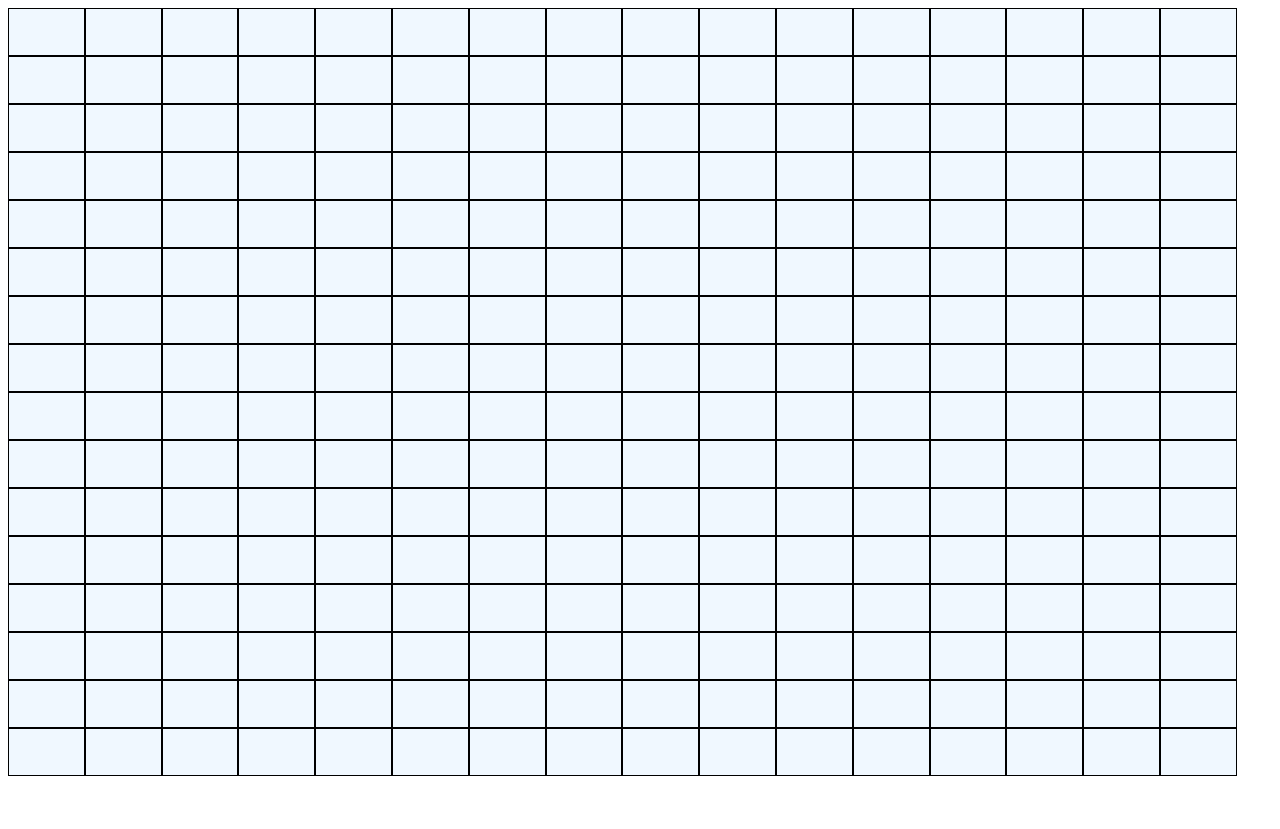
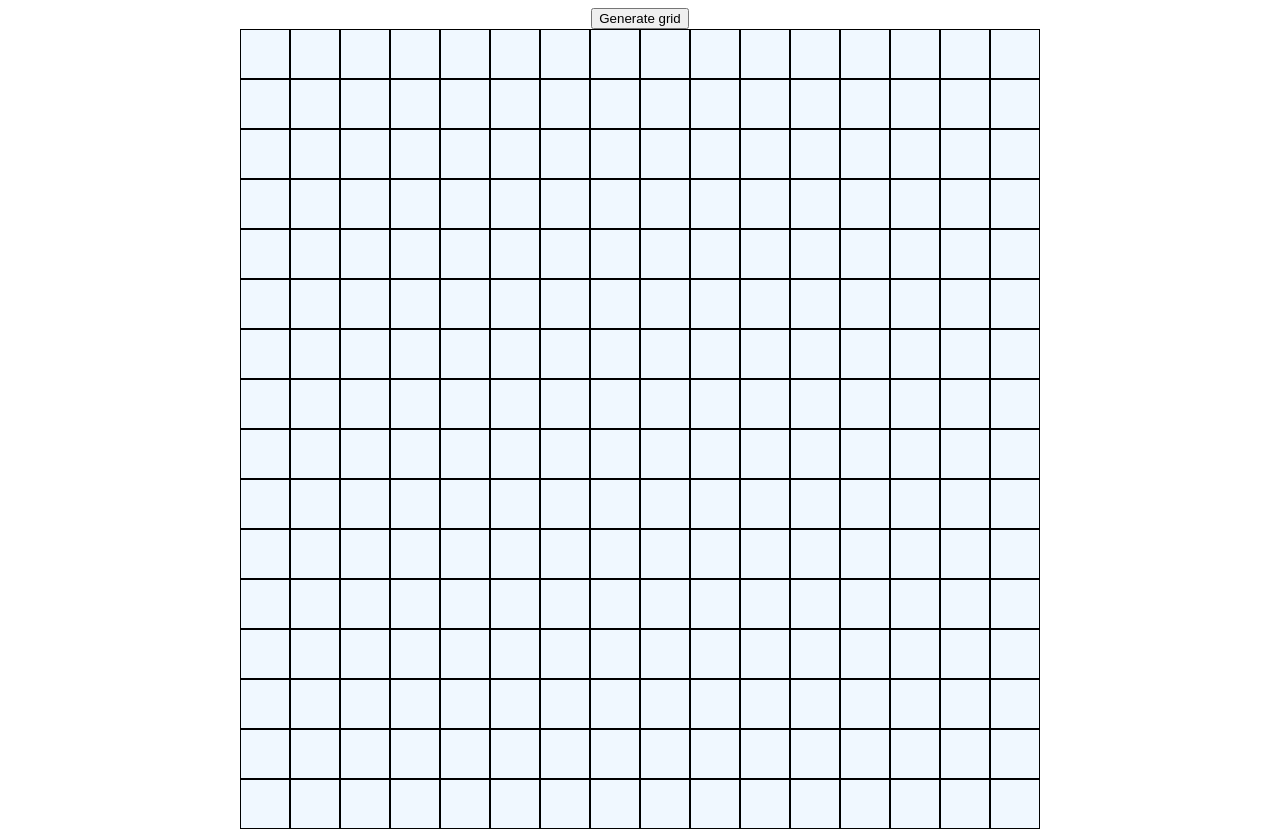
Before and after one commit to kernsinator/etch-a-sketch, a plain HTML site: page index.html in a window 1280 px wide. Drawn offline with Linux system fonts and the light colour scheme.

Commit message:
make grid adapt to user input

```diff
--- a/index.html
+++ b/index.html
@@ -12,6 +12,8 @@
 
 <body>
 
+    <button class="user-input">Generate grid</button>
+
     <div class="container"></div>
 
 </body>
--- a/main.js
+++ b/main.js
@@ -1,14 +1,43 @@
 const container = document.querySelector('.container')
 
-for (let i = 0; i < 256; i++) {
-    let div = document.createElement('div');
-    div.classList.add('cell')
-    container.appendChild(div);
+const defaultGrid = 16;
+let userChoice = 0;
+
+function handleClick(e) {
+    userChoice  = getUserInput();
+    drawGrid(userChoice);
+    userChoice = 0;
 }
 
-function paintCells(event) {
+function getUserInput() {
+    while (!(typeof(userChoice) === "number" && (userChoice > 0 && userChoice <= 100))) {
+        userChoice = +prompt('Enter number of squares per side for new grid: ')
+        return userChoice;
+    }
+
+}
+
+const button = document.querySelector('.user-input')
+button.addEventListener('click', handleClick)
+
+function drawGrid(lengthOfSide) {
+    container.replaceChildren()
+    for (let i = 0; i < lengthOfSide; i++) {
+        for (let j = 0; j < lengthOfSide; j++) {
+            let div = document.createElement('div');
+            div.classList.add('cell');
+            div.style.width = `${800 / lengthOfSide}px`;
+            div.style.height = `${800 / lengthOfSide}px`;
+            div.addEventListener('mouseover', paintCell)
+            container.appendChild(div);
+        }
+    }
+}
+
+function paintCell(event) {
+    console.log(event);
     event.target.classList.add('painted')
 }
 
-const cells = document.querySelectorAll('.cell')
-cells.forEach(cell => cell.addEventListener('mouseover', paintCells));
+
+drawGrid(defaultGrid)
--- a/style.css
+++ b/style.css
@@ -9,21 +9,24 @@ html {
 
 body {
     height: 100vh;
+    display: flex;
+    flex-direction: column;
+    align-items: center;
+    justify-content: space-around;
 }
 
-div .cell {
+.cell {
     background-color: aliceblue;
-    height: 6vh;
-    width: 6vw;
     border: 1px solid black;
 }
 
-div.cell.painted {
+.painted {
     background-color: black;
 }
 
 .container {
     display: flex;
     flex-wrap: wrap;
-    width: 100vw;
+    width: 800px;
+    height: 800px;
 }
```
